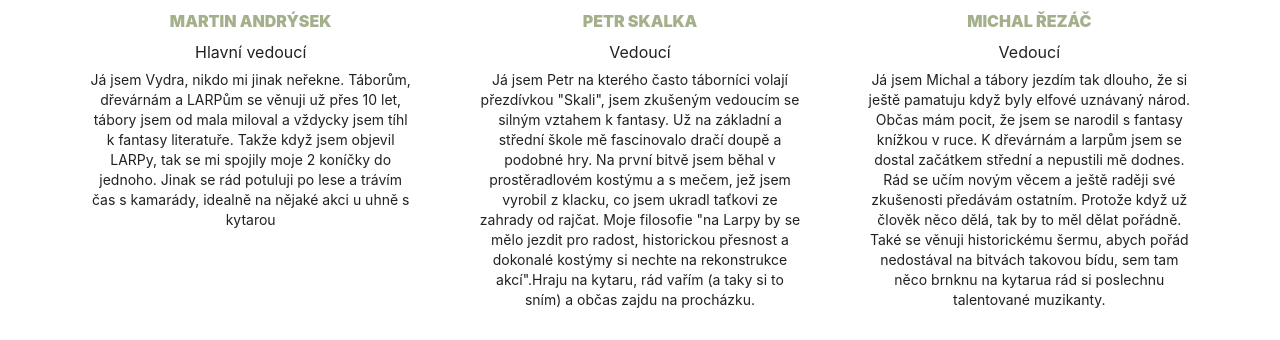
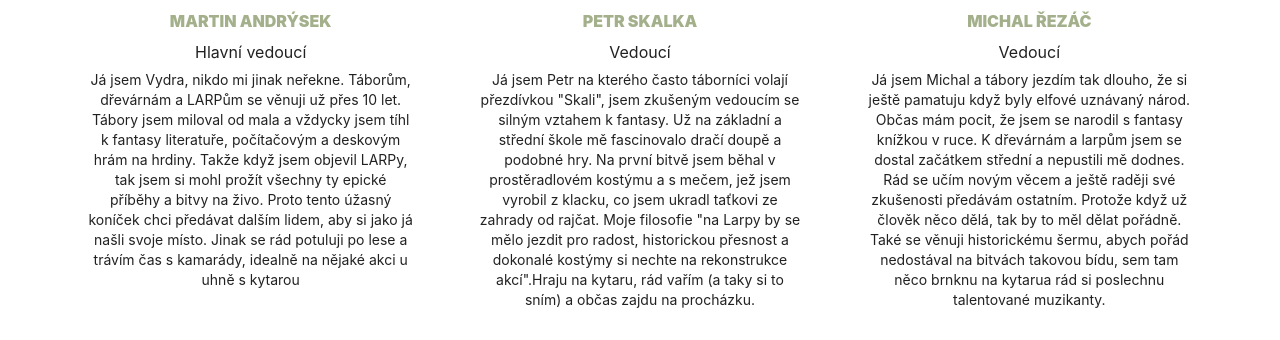
Before and after one commit to tumido/malenovska-tabor, a Next.js app: page / in a window 1280 px wide. Shown: the part 2521-2861 px from the top of the page. Built offline with nearby package versions, Linux system fonts and the light colour scheme; no server answers.

Commit message:
Update Kdo.tsx

```diff
--- a/containers/Kdo.tsx
+++ b/containers/Kdo.tsx
@@ -8,7 +8,7 @@ const people = [
     nick: 'Vydra',
     name: 'Martin Andrýsek',
     role: 'Hlavní vedoucí',
-    desc: 'Já jsem Vydra, nikdo mi jinak neřekne. Táborům, dřevárnám a LARPům se věnuji už přes 10 let, tábory jsem od mala miloval a vždycky jsem tíhl k fantasy literatuře. Takže když jsem objevil LARPy, tak se mi spojily moje 2 koníčky do jednoho. Jinak se rád potuluji po lese a trávím čas s kamarády, idealně na nějaké akci u uhně s kytarou',
+    desc: 'Já jsem Vydra, nikdo mi jinak neřekne. Táborům, dřevárnám a LARPům se věnuji už přes 10 let. Tábory jsem miloval od mala a vždycky jsem tíhl k fantasy literatuře, počítačovým a deskovým hrám na hrdiny. Takže když jsem objevil LARPy, tak jsem si mohl prožít všechny ty epické příběhy a bitvy na živo. Proto tento úžasný koníček chci předávat dalším lidem, aby si jako já našli svoje místo. Jinak se rád potuluji po lese a trávím čas s kamarády, idealně na nějaké akci u uhně s kytarou',
   },
   {
     avatar: '/skali.jpg',
```
